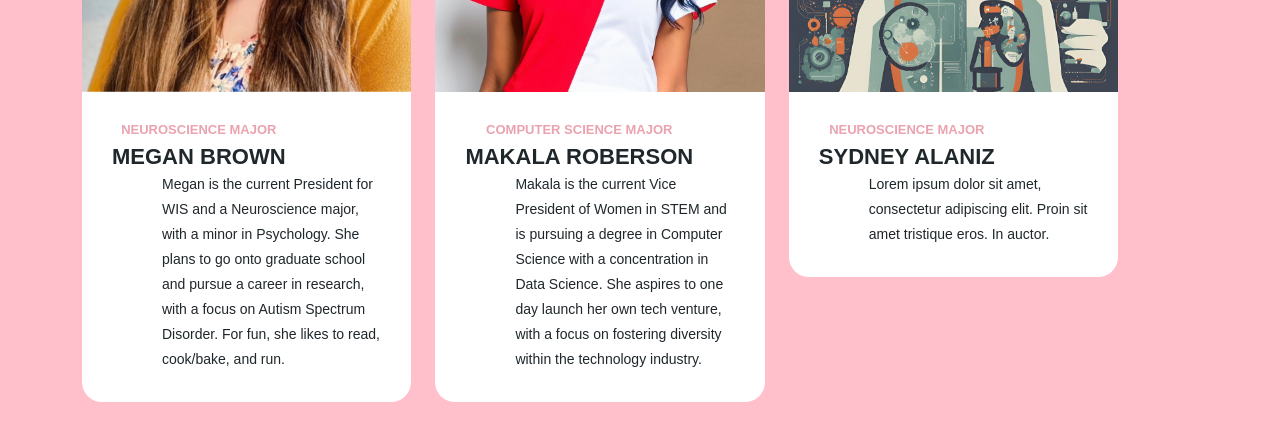
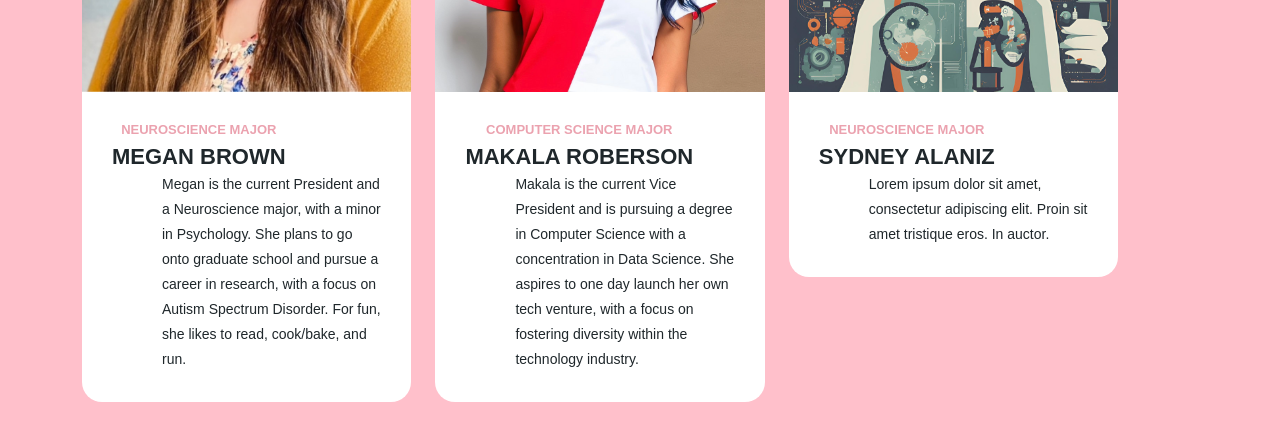
Before and after one commit to wisutsa/WISSite, a plain HTML site: page officers.html in a window 1280 px wide. Shown: the part 860-1282 px from the top of the page. Drawn offline with nearby package versions, Linux system fonts and the light colour scheme; a web font is replaced by a local one.

Commit message:
Update officers.html

```diff
--- a/officers.html
+++ b/officers.html
@@ -118,7 +118,7 @@
                                         </div>
                                             <a href="gen2meeting-details.html">
                                             </a>
-                                            <p><br> <br>Megan is the current President for WIS and a Neuroscience major, with a minor in Psychology. She plans to go onto graduate school and pursue a career in research, with a focus on Autism Spectrum Disorder. For fun, she likes to read, cook/bake, and run.</p>
+                                            <p><br> <br>Megan is the current President and a Neuroscience major, with a minor in Psychology. She plans to go onto graduate school and pursue a career in research, with a focus on Autism Spectrum Disorder. For fun, she likes to read, cook/bake, and run.</p>
                                         </div>
                                     </div>
                                 </div>
@@ -137,7 +137,7 @@
                                             </div>
                                             <a href="gen2meeting-details.html">
                                             </a>
-                                            <p><br> <br>Makala is the current Vice President of Women in STEM and is pursuing a degree in Computer Science with a concentration in Data Science. She aspires to one day launch her own tech venture, with a focus on fostering diversity within the technology industry.</p>
+                                            <p><br> <br>Makala is the current Vice President and is pursuing a degree in Computer Science with a concentration in Data Science. She aspires to one day launch her own tech venture, with a focus on fostering diversity within the technology industry.</p>
                                         </div>
                                     </div>
                                 </div>
```
